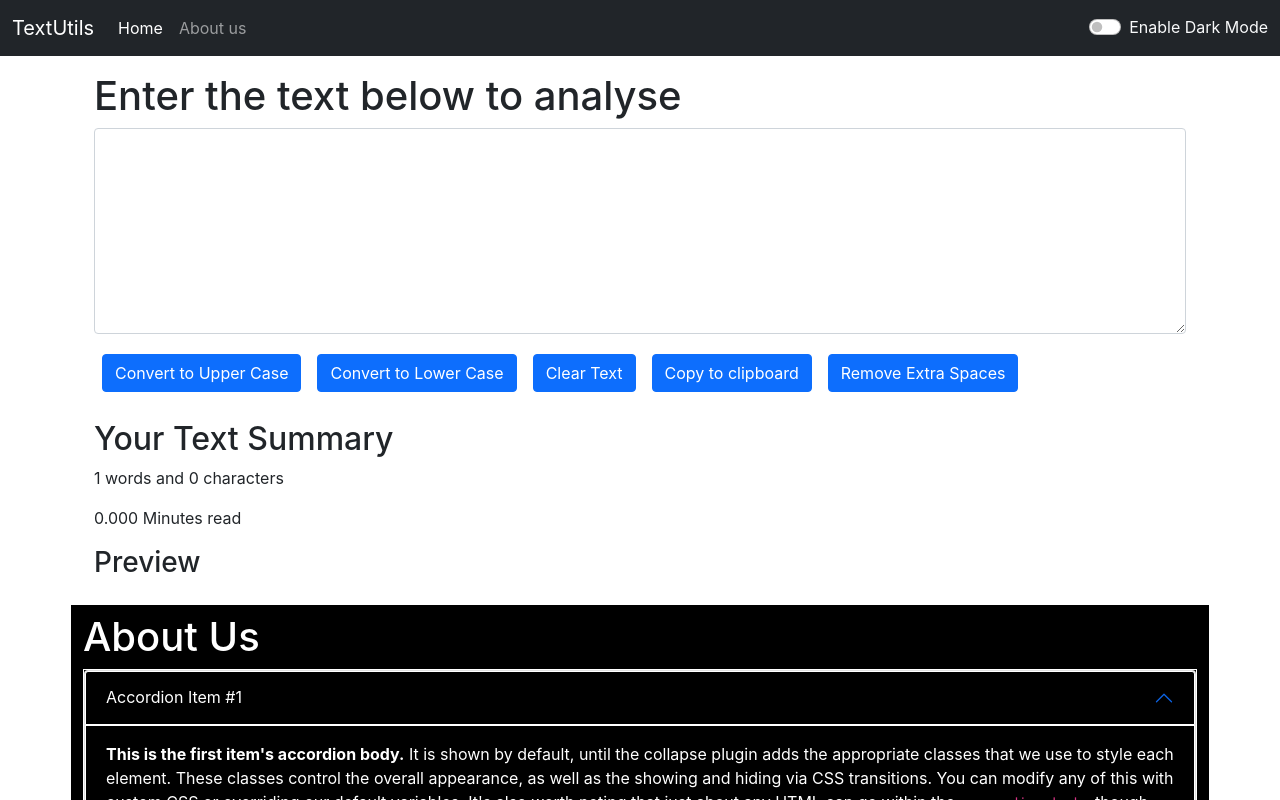
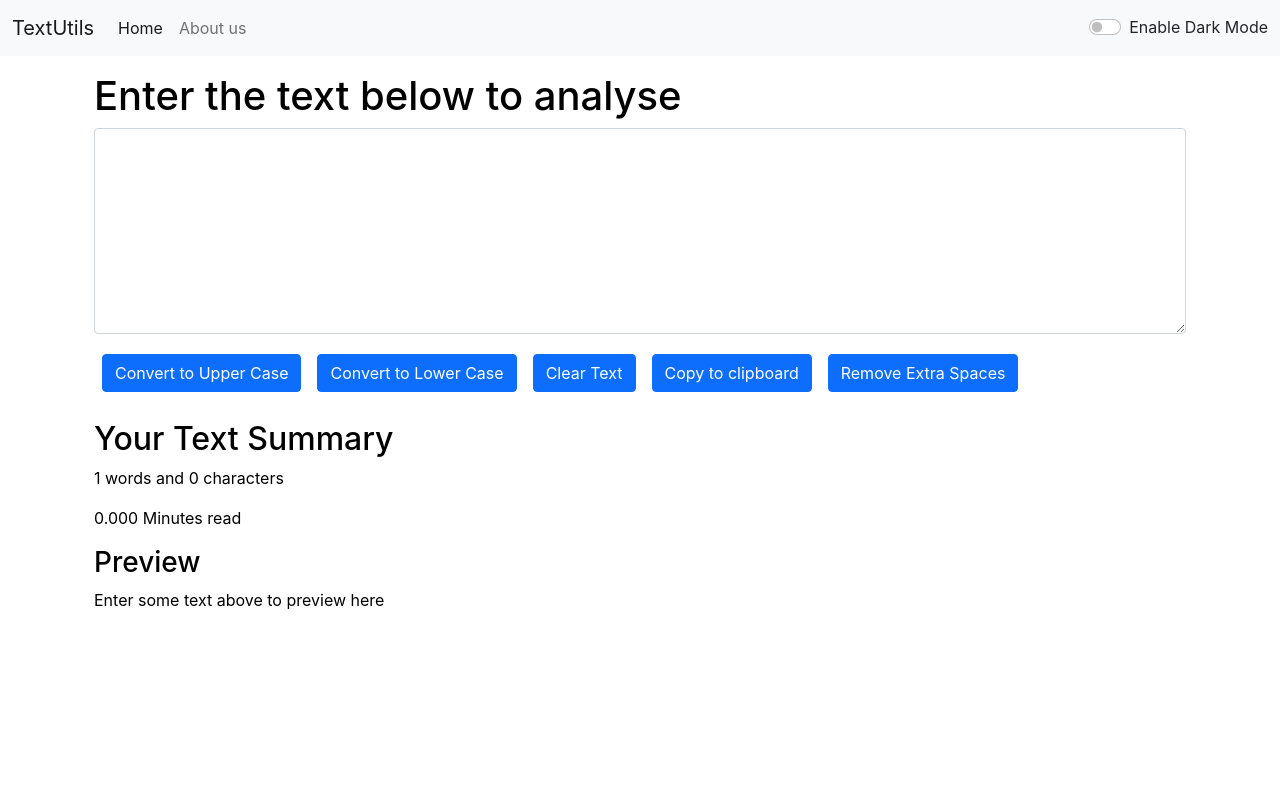
Before and after one commit to rsachdeva1020/text-utility, a React (Create React App) app: page / in a window 1280 px wide. Shown: the top 800 px of the page. Built offline with nearby package versions, Linux system fonts and the light colour scheme.

Commit message:
Alert and Dark Mode added

```diff
--- a/src/App.js
+++ b/src/App.js
@@ -2,16 +2,43 @@ import React, {useState} from 'react'
 import Navbar from './components/Navbar'
 import TextForm from './components/TextForm'
 import About from './components/About'
+import Alert from './components/Alert';
 
 function App() {
-  const [mode, setMode] = useState('dark');//will tell whether dark mode is enabled or not
+  const [mode, setMode] = useState('light');//will tell whether dark mode is enabled or not
+  const [alert, setAlert] = useState(null);
+
+  function showAlert(message, type){
+    setAlert({
+      msg : message,
+      type : type,
+    })
+    setTimeout(() => {
+      setAlert(null);
+    }, 1000);
+  }
+
+  function toggleMode(){
+    if(mode === 'light'){
+      setMode('dark');
+      document.body.style.backgroundColor = 'rgb(0 0 0 / 75%)'
+      showAlert("Dark mode has been enabled", "success",)
+    }
+    else{
+      setMode('light');
+      document.body.style.backgroundColor = 'white'
+      showAlert("Light mode has been enabled", "success")
+    }
+  }
+
   return (
     <>
-      <Navbar title = "TextUtils" mode={mode} />
+      <Navbar title = "TextUtils" mode={mode} toggleMode={toggleMode}/>
+      <Alert alert={alert} />
       <div className="container my-3">
-        <TextForm heading="Enter the text below to analyse"/>
+        <TextForm heading="Enter the text below to analyse" mode={mode} showAlert={showAlert}/>
       </div>
-      <About/>
+      { /* <About/> */}
     </>
   );
 }
--- /dev/null
+++ b/src/components/Alert.js
@@ -0,0 +1,13 @@
+import React from 'react'
+
+export default function Alert(props) {
+    function capitalise(word){
+        const lower = word.toLowerCase();
+        return lower.charAt(0).toUpperCase() + lower.slice(1);
+    }
+    return (
+        props.alert &&  <div className={`alert alert-${props.alert.type} alert-dismissible fade show`} role="alert">
+            <strong>{capitalise(props.alert.type)}</strong> : {props.alert.msg}
+        </div>
+    )
+}
--- a/src/components/Navbar.js
+++ b/src/components/Navbar.js
@@ -20,9 +20,9 @@ export default function Navbar(props) {
                             <a className="nav-link" href="/">{props.aboutText}</a>
                         </li>
                     </ul>
-                    <div class="form-check form-switch text-light">
-                        <input className="form-check-input" type="checkbox" id="flexSwitchCheckDefault"/>
-                        <label className="form-check-label" for="flexSwitchCheckDefault">Enable Dark Mode</label>
+                    <div className={`form-check form-switch text-${props.mode === 'light' ? 'dark' : 'light'}`}>
+                        <input className="form-check-input" type="checkbox" id="flexSwitchCheckDefault" onClick={props.toggleMode}/>
+                        <label className="form-check-label" htmlFor="flexSwitchCheckDefault">Enable Dark Mode</label>
                     </div>
                     {
                     // <form className="d-flex">
--- a/src/components/TextForm.js
+++ b/src/components/TextForm.js
@@ -1,18 +1,21 @@
 import React, {useState} from 'react'
 
 
-export default function TextForm({heading}) {
+export default function TextForm(props) {
     function handleUpClick(e){
         console.log("clicked")
         let newText = text.toUpperCase();
         // setText(e.target.value)
         setText(newText)
+        props.showAlert("Converted to Uppercase", "success")
     }
     function handleLoClick(){
         setText(text.toLowerCase());
+        props.showAlert("Converted to Lowercase", "success")
     }
     function handleClearClick(){
         setText('')
+        props.showAlert("Text Cleared", "success")
     }
     // function handleCapitalClick(){
     //     let temp = text;
@@ -26,11 +29,13 @@ export default function TextForm({heading}) {
         let text = document.getElementById("myBox");
         text.select();
         navigator.clipboard.writeText(text.value);
+        props.showAlert("Copied to Clipboard", "success")
     }
 
     function handleExtraSpaces(){
         let newText = text.split(/[ ]+/); //regex
         setText(newText.join(" "))
+        props.showAlert("Extra spaces removed", "success")
     }
 
     function handleOnChange(e){
@@ -40,10 +45,10 @@ export default function TextForm({heading}) {
     // setText("new text")
     return (
     <>
-        <div className="container">
+        <div className="container" style={{color : props.mode === 'dark' ? 'white' : 'black'}}>
             <div className="mb-3">
-            <h1>{heading}</h1>
-            <textarea className="form-control" onChange={handleOnChange} value={text} id="myBox" rows="8"></textarea>
+            <h1>{props.heading}</h1>
+            <textarea className="form-control" style={{backgroundColor : props.mode === 'dark' ? 'rgb(42 42 42 / 80%)' : 'white', color : props.mode === 'dark' ? 'white' : 'black'}} onChange={handleOnChange} value={text} id="myBox" rows="8"></textarea>
             </div>
             <button className="btn btn-primary mx-2 my-1" onClick={handleUpClick}>Convert to Upper Case</button>
             <button className="btn btn-primary mx-2 my-1" onClick={handleLoClick}>Convert to Lower Case</button>
@@ -51,12 +56,12 @@ export default function TextForm({heading}) {
             <button className="btn btn-primary mx-2 my-1" onClick={copyToClipBoard}>Copy to clipboard</button>
             <button className="btn btn-primary mx-2 my-1" onClick={handleExtraSpaces}>Remove Extra Spaces</button>
         </div>
-        <div className="container my-4">
+        <div className="container my-4" style={{color : props.mode === 'dark' ? 'white' : 'black'}}>
             <h2> Your Text Summary</h2>
             <p>{text.split(" ").length} words and {text.length} characters</p>
             <p>{(0.008 * text.length).toFixed(3)} Minutes read</p>
             <h3>Preview</h3>
-            <p>{text} </p>
+            <p>{text.length > 0 ? text : "Enter some text above to preview here"} </p>
         </div>
     </>
     )
```
